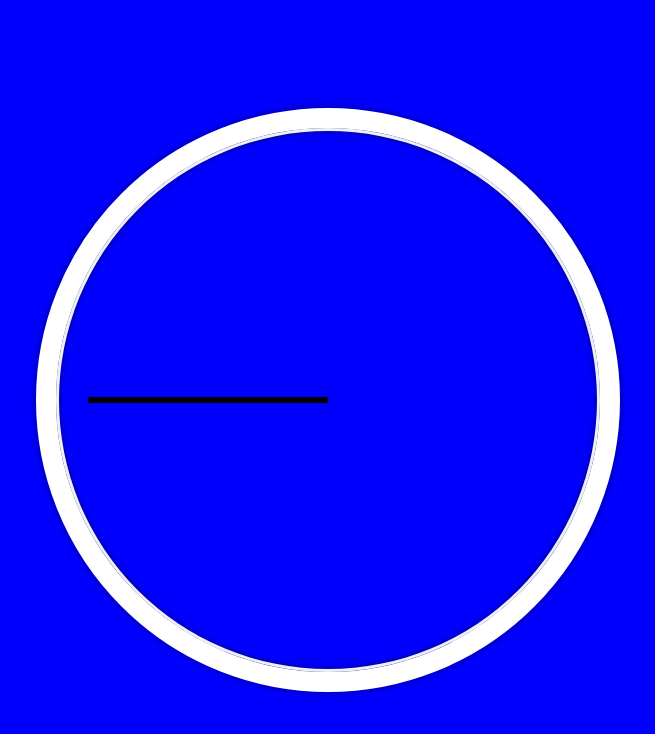
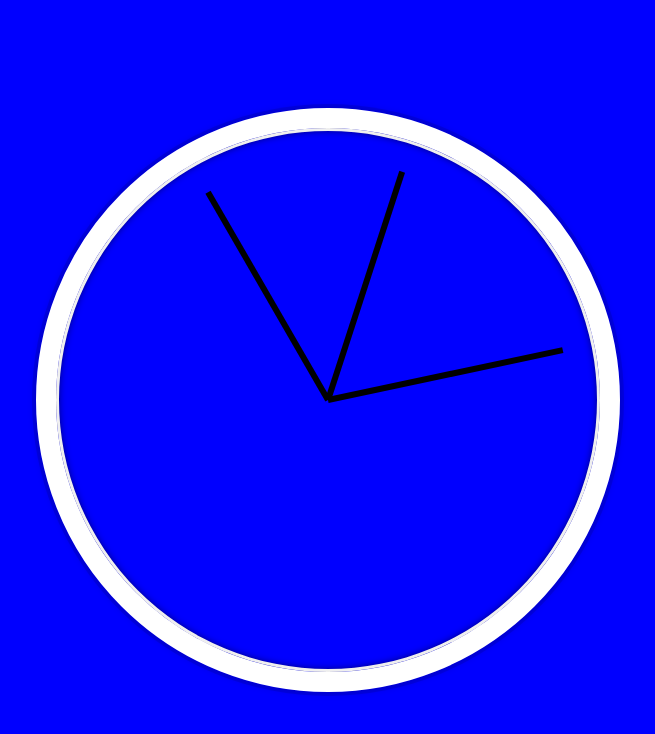
Before and after one commit to ChristoferGB/Clock, a plain HTML site: page index.html in a window 1280 px wide. Shown: the whole page, without its empty margins (312-967 px from the left). Drawn offline with Linux system fonts and the light colour scheme.

Commit message:
Creates js logic

```diff
--- a/index.html
+++ b/index.html
@@ -5,7 +5,6 @@
     <meta name="viewport" content="width=device-width, initial-scale=1.0">
     <title>Clock</title>
     <link rel="stylesheet" type='text/css' media='screen' href="styles.css">
-    <script src="scripts.js"></script>
 </head>
 <body>
     <div class="clock">
@@ -15,5 +14,6 @@
             <div class="hand sec-hand"></div>
         </div>
     </div>
+    <script src="scripts.js"></script>
 </body>
 </html>
--- a/scripts.js
+++ b/scripts.js
@@ -0,0 +1,21 @@
+const secondHand = document.querySelector('.sec-hand');
+const minuteHand = document.querySelector('.min-hand');
+const hourHand = document.querySelector('.hour-hand');
+
+function setDate() {
+    const now = new Date();
+
+    const seconds = now.getSeconds();
+    const secondsDegrees = ((seconds / 60) * 360) + 90;
+    secondHand.style.transform = `rotate(${secondsDegrees}deg)`;
+
+    const minutes = now.getMinutes();
+    const minutesDegrees = ((minutes / 60) * 360) + 90;
+    minuteHand.style.transform = `rotate(${minutesDegrees}deg)`;
+
+    const hours = now.getHours();
+    const hoursDegrees = ((hours / 12) * 360) + 90;
+    hourHand.style.transform = `rotate(${hoursDegrees}deg)`;
+}
+
+setInterval(setDate, 1000);
--- a/styles.css
+++ b/styles.css
@@ -38,4 +38,8 @@ body {
     background: black;
     position: absolute;
     top: 50%;
+    transform-origin: 100%;
+    transform: rotate(90deg);
+    transition: all 0.05s;
+    transition-timing-function: cubic-bezier(0, 1.58, 1, 1);
 }
```
